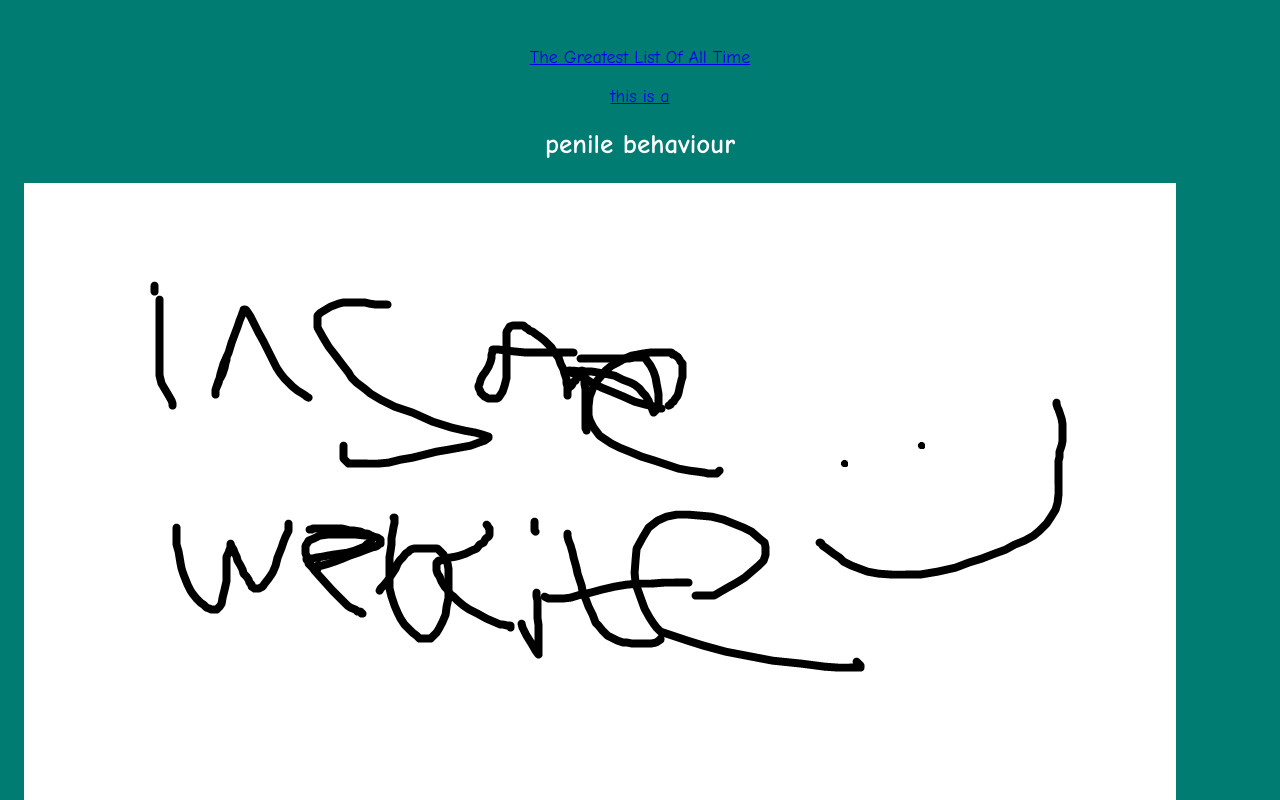
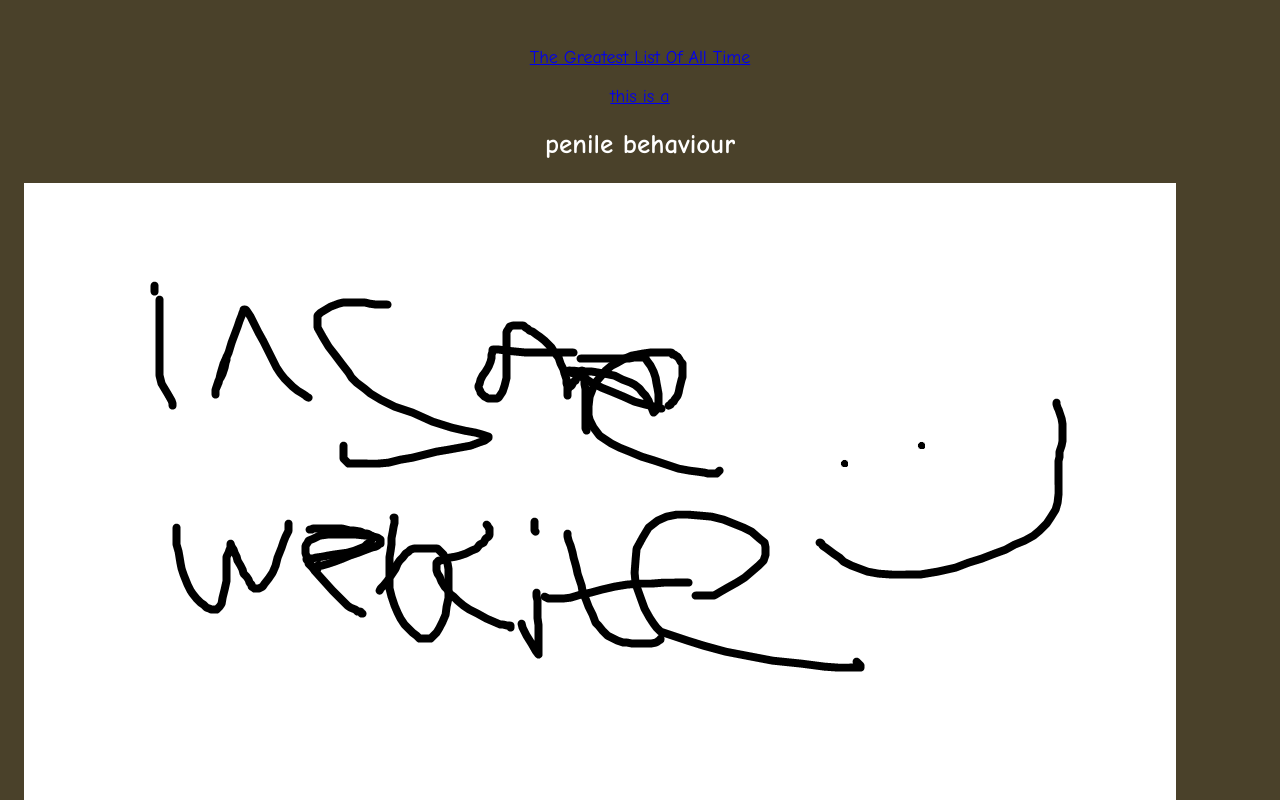
Before and after one commit to zLennii/old-website, a plain HTML site: page index.html in a window 1280 px wide. Shown: the top 800 px of the page. Drawn offline with Linux system fonts and the light colour scheme.

Commit message:
DFHDFGDGH

```diff
--- a/index.html
+++ b/index.html
@@ -2,7 +2,7 @@
 <title>Lennard website</title>
 <style>
 body {
-    background-color: #007c72;
+    background-color: #4a412a;
 	text-align: center;
 	font: 18px "Comic Sans MS";
 	color: #fff;
```
Also changed, not shown: actualwebsite.html (+1 -1 lines).
